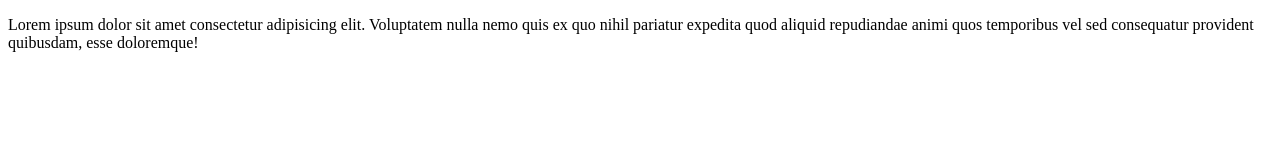
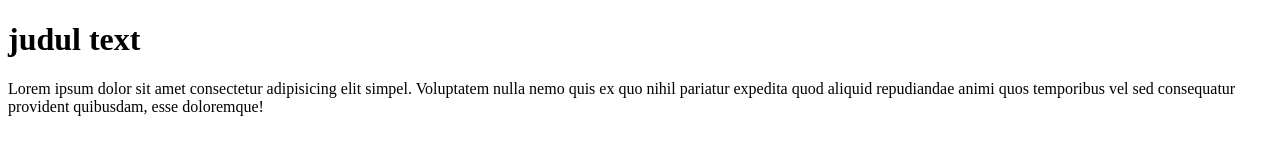
Before and after one commit to farchasd/farchan_portofolio, a plain HTML site: page index.html in a window 1280 px wide. Drawn offline with Linux system fonts and the light colour scheme.

Commit message:
menambahkan judul

```diff
--- a/index.html
+++ b/index.html
@@ -6,6 +6,7 @@
     <title>Document</title>
   </head>
   <body>
-    <p>Lorem ipsum dolor sit amet consectetur adipisicing elit. Voluptatem nulla nemo quis ex quo nihil pariatur expedita quod aliquid repudiandae animi quos temporibus vel sed consequatur provident quibusdam, esse doloremque!</p>
+    <h1>judul text</h1>
+    <p>Lorem ipsum dolor sit amet consectetur adipisicing elit simpel. Voluptatem nulla nemo quis ex quo nihil pariatur expedita quod aliquid repudiandae animi quos temporibus vel sed consequatur provident quibusdam, esse doloremque!</p>
   </body>
 </html>
```
